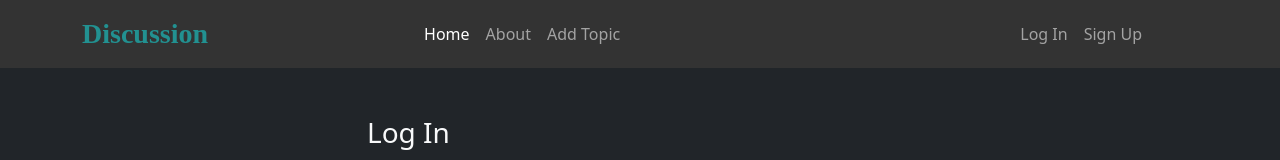
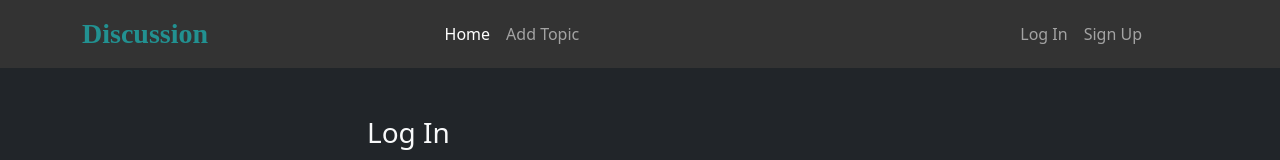
Before and after one commit to Joetib/discussion_room, a Vue app: page /login in a window 1280 px wide. Shown: the top 160 px of the page. Built offline with nearby package versions, Linux system fonts and the light colour scheme; no server answers.

Commit message:
Logging delete error messages

```diff
--- a/src/components/layout/NavBar.vue
+++ b/src/components/layout/NavBar.vue
@@ -25,9 +25,6 @@
               <router-link class="nav-link active" aria-current="page" to="/"
                 >Home</router-link
               >
-            </li>
-            <li class="nav-item">
-              <router-link class="nav-link" to="/about">About</router-link>
             </li>
             <li class="nav-item">
               <router-link class="nav-link" to="/addtopic"
--- a/src/router/index.js
+++ b/src/router/index.js
@@ -55,14 +55,7 @@ const routes = [
       guest: true
     }
   },
-  {
-    path: '/about',
-    name: 'About',
-    // route level code-splitting
-    // this generates a separate chunk (about.[hash].js) for this route
-    // which is lazy-loaded when the route is visited.
-    component: () => import(/* webpackChunkName: "about" */ '../views/About.vue')
-  }
+
 ]
 
 const router = createRouter({
--- a/src/views/LogIn.vue
+++ b/src/views/LogIn.vue
@@ -16,7 +16,6 @@
         </div>
         <div class="col-12 py-3">
           <button class="btn btn-primary" @click="login">Log In</button>
-          {{ username }}
         </div>
       </div>
     </div>
--- a/src/views/TopicDetail.vue
+++ b/src/views/TopicDetail.vue
@@ -101,12 +101,13 @@ export default {
     deletePost() {
       let result = confirm("Are you sure you want to delete this post?");
       if (result) {
+        console.log(this.$store.state.current_topic.title)
         axios.delete("/delete", {
           title: this.$store.state.current_topic.title,
         }).then(resp => {
             console.log(resp.data)
             this.$router.push('/')
-        });
+        }).catch(e => console.log(e));
       }
     },
   },
```
